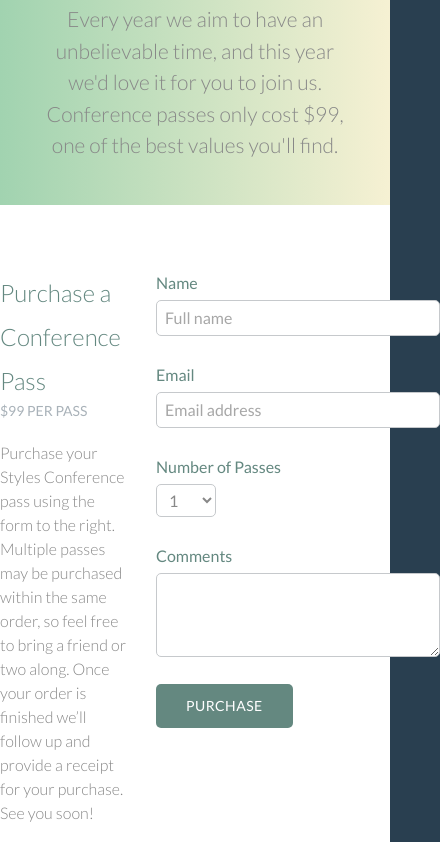
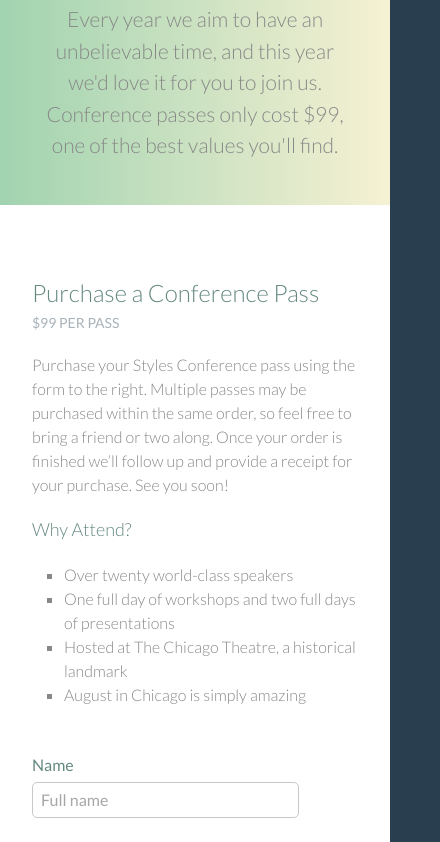
Before and after one commit to Djole-zr/styled-conferences, a plain HTML site: page stranice/register.html in a window 390 px wide. Shown: the part 381-1223 px from the top of the page, 440 px wide, since content can reach past the window. Drawn offline with nearby package versions, Linux system fonts and the light colour scheme.

Commit message:
media query za register stranicu

```diff
--- a/stranice/register.css
+++ b/stranice/register.css
@@ -77,3 +77,23 @@ select {
     align-self: flex-start;
     line-height: 22px;
 }
+
+
+@media (max-width: 991.98px) {
+    .glavni {
+        flex-direction: column;
+        padding-left: 32px;
+        padding-right: 20px;
+    }
+
+    form {
+        max-width: 267px;
+    }
+}
+
+
+@media (max-width: 380px) {
+    .glavni {
+        padding-left: 0;
+    }
+}
```
